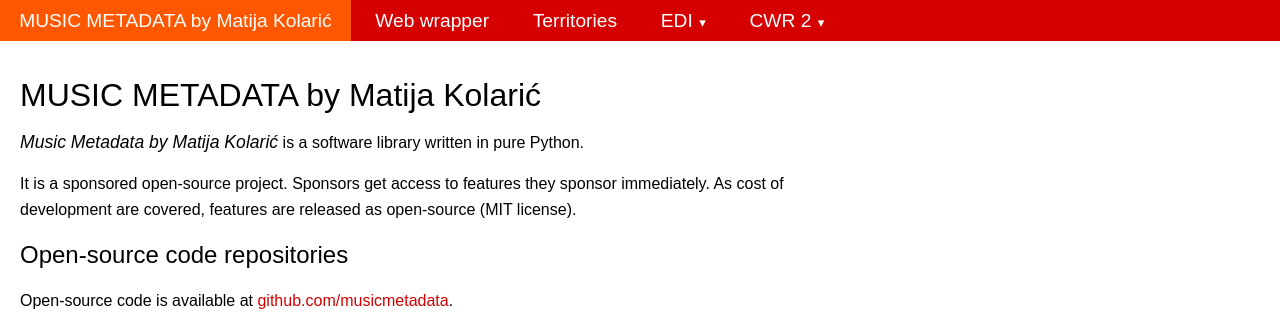
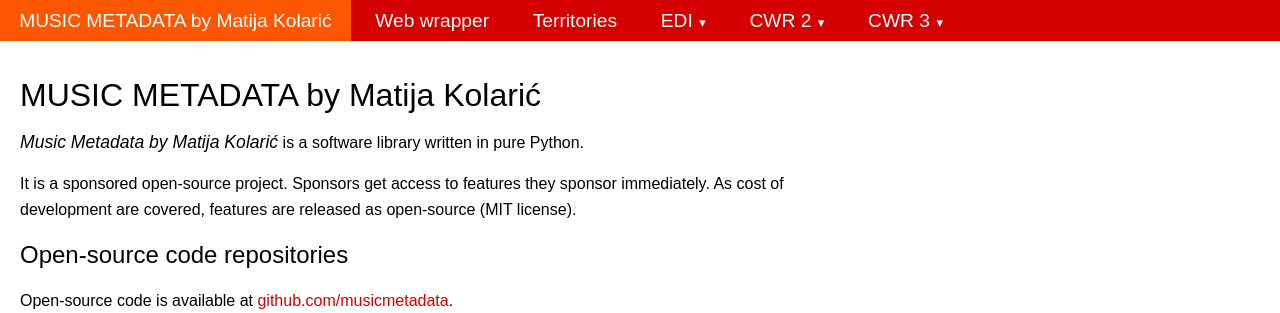
Before and after one commit to musicmetadata/web-wrapper, a Django app: page / in a window 1280 px wide. Shown: the top 313 px of the page. Run offline with Django 3.2, Linux system fonts and the light colour scheme; some libraries are stand-ins or nearby versions; some web fonts are replaced.

Commit message:
Update base.html

```diff
--- a/templates/base.html
+++ b/templates/base.html
@@ -63,7 +63,7 @@
                                                           class="pure-menu-link">Visual Validator</a>
                             </li>
                             <li class="pure-menu-item"><a href="{% url 'edi_to_json' %}"
-                                                          class="pure-menu-link">EDI to JSON</a>
+                                                          class="pure-menu-link">CWR 2.x to JSON</a>
                             </li>
                             <li class="pure-menu-item"><a href="{% url 'cwr_to_csv' %}"
                                                           class="pure-menu-link">CWR 2.x to CSV</a>
@@ -73,6 +73,22 @@
                             </li>
                             <li class="pure-menu-item"><a href="{% url 'societylist' %}"
                                                           class="pure-menu-link">Societies in CWR 2.x</a>
+                            </li>
+                        </ul>
+                    {% endif %}
+                </li>
+                <li class="pure-menu-item pure-menu-has-children pure-menu-allow-hover">
+                    <a href="{% url 'cwr3' %}" id="menuLink1" class="pure-menu-link">CWR 3</a>
+                    {% if CWR3_AVAILABLE %}
+                        <ul class="pure-menu-children">
+                            <li class="pure-menu-item"><a href="{% url 'visual_validator' %}"
+                                                          class="pure-menu-link">Visual Validator</a>
+                            </li>
+                            <li class="pure-menu-item"><a href="{% url 'edi_to_json' %}"
+                                                          class="pure-menu-link">CWR 3.x to JSON</a>
+                            </li>
+                            <li class="pure-menu-item"><a href="{% url 'cwr_to_csv' %}"
+                                                          class="pure-menu-link">CWR 3.x to CSV</a>
                             </li>
                         </ul>
                     {% endif %}
```
